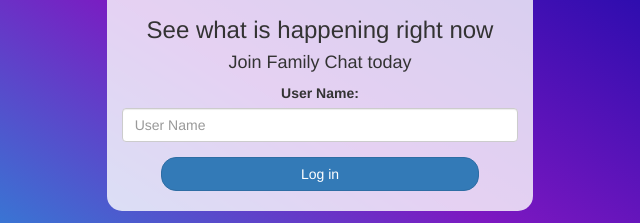
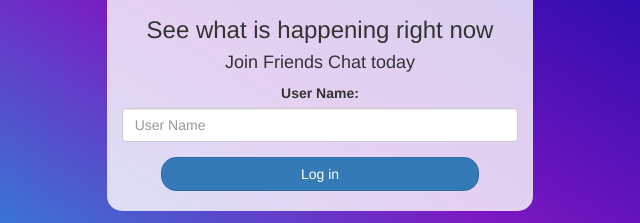
Before and after one commit to Anai12355/Friend-Chat, a plain HTML site: page index.html in a window 1280 px wide. Shown: the part 283-506 px from the top of the page, 320-960 px from the left. Drawn offline with nearby package versions, Linux system fonts and the light colour scheme; a web font is replaced by a local one.

Commit message:
Add files via upload

```diff
--- a/index.html
+++ b/index.html
@@ -29,7 +29,7 @@
 	<img src="logo.png" class="logo">
 		<h3 >See what is happening right now</h3>
 
-		<h4 >Join Family Chat today</h4>
+		<h4 >Join Friends Chat today</h4>
 
 		<div class="form-group">
 		  <label >User Name:</label>
```
